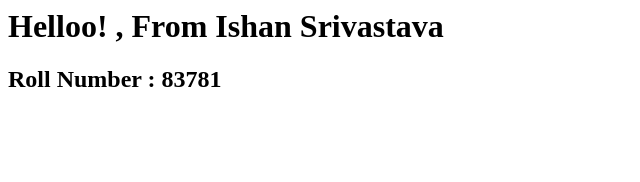
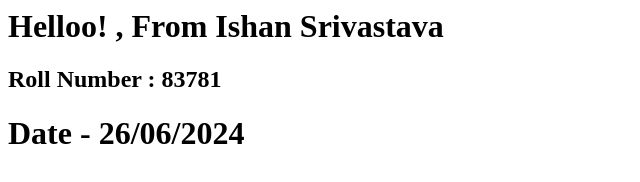
Before and after one commit to IshanSrivastava01/Ishan_83781, a plain HTML site: page index.html in a window 1280 px wide. Shown: the whole page, without its empty margins (0-640 px from the left). Drawn offline with Linux system fonts and the light colour scheme.

Commit message:
2nd commtit in index

```diff
--- a/index.html
+++ b/index.html
@@ -1,3 +1,5 @@
 <h1> Helloo! , From Ishan Srivastava</h1>
 
 <h2>Roll Number : 83781 </h2>
+
+<h1> Date - 26/06/2024</h1>
```
